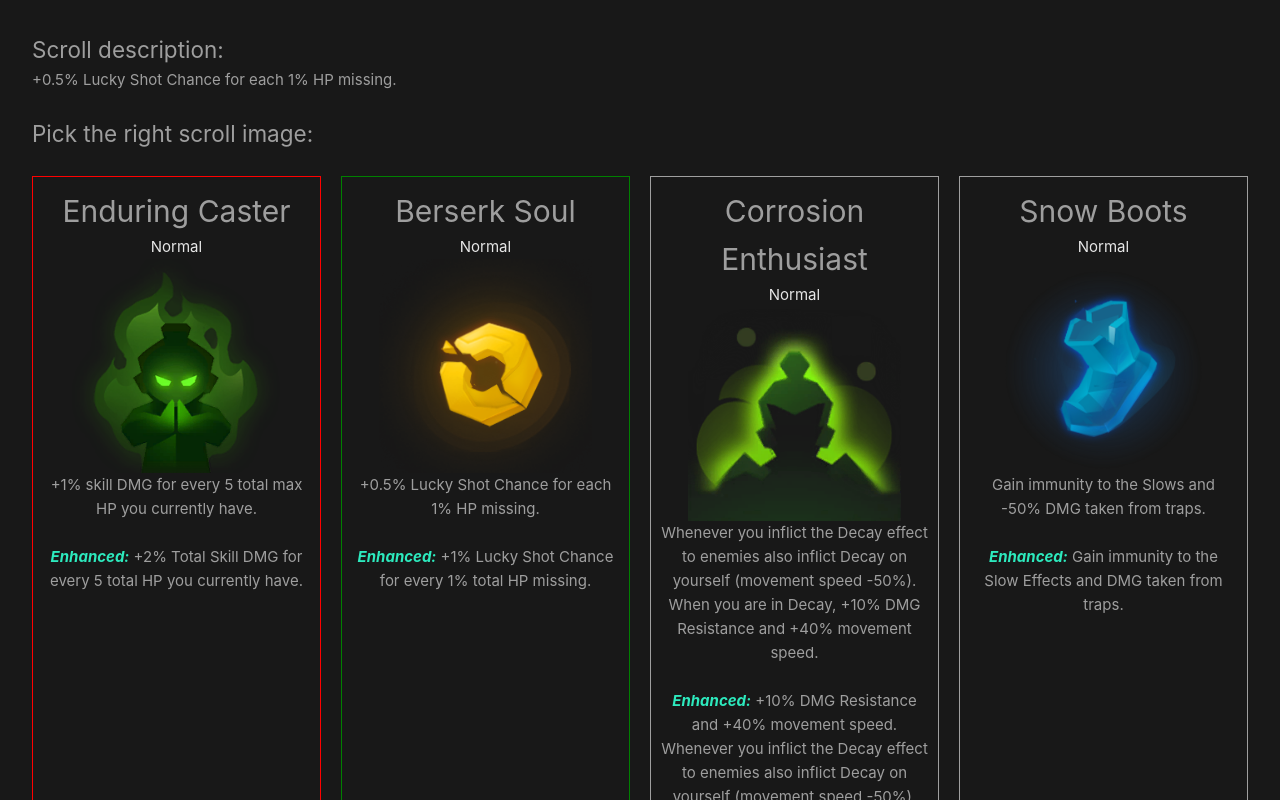
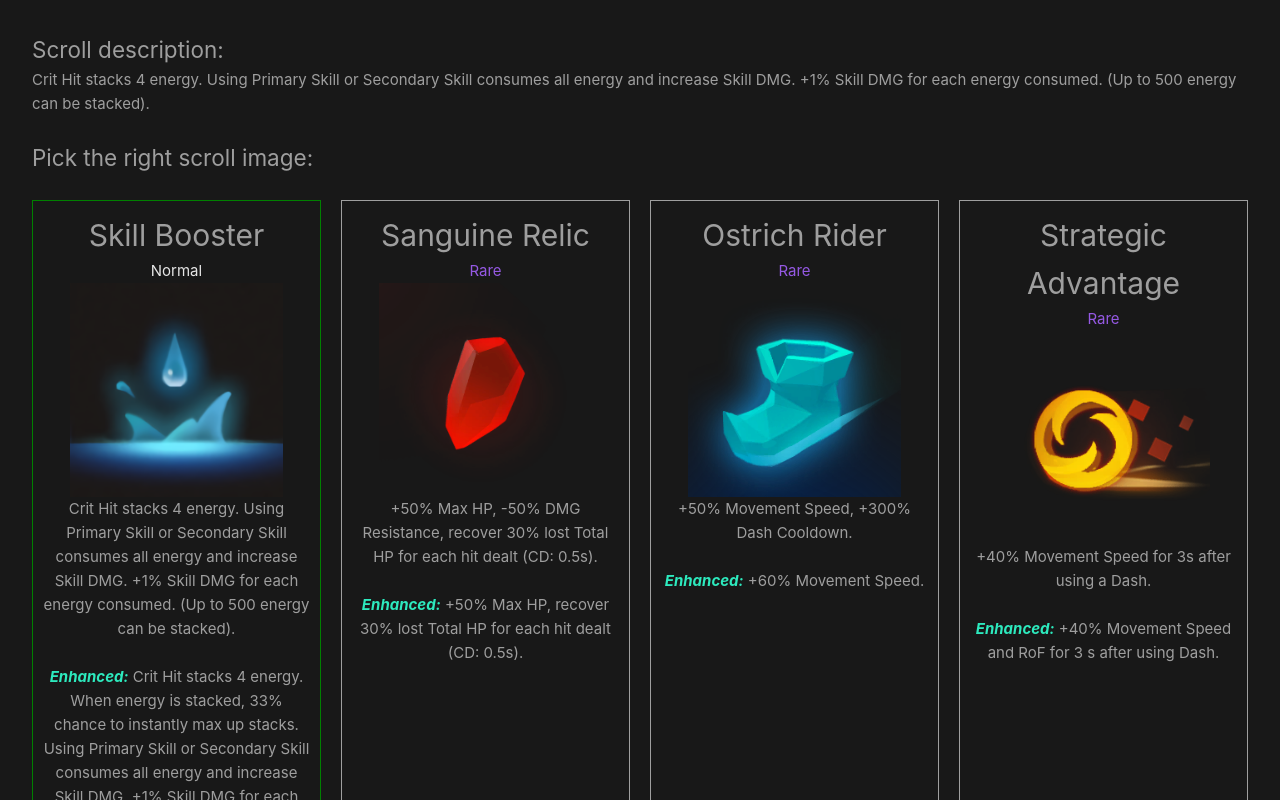
Before and after one commit to Chris1712/gfr-test, a Vue app in the folder gfr-app/: page / in a window 1280 px wide. Both pictures are taken after a click on the element 188 px from the left and 472 px from the top of the page. Shown: the top 800 px of the page. Built offline with nearby package versions, Linux system fonts and the light colour scheme.

Commit message:
Add a reset button

```diff
--- a/gfr-app/src/components/ScrollQuiz.vue
+++ b/gfr-app/src/components/ScrollQuiz.vue
@@ -4,31 +4,49 @@ import ScrollDetail from "@/components/ScrollDetail.vue";
 import ScrollImage from "@/components/ScrollImage.vue";
 import ScrollUtils, { type Scroll } from "@/services/ScrollUtils";
 
-let no_scrolls: number = 4;
-let indexes: number[] = [];
-const guessedScrollIndex = ref(-1); // -1 when not guessed, then changes to guessed index
+// Number of scrolls to display
+const no_scrolls: number = 4;
 
-// Pick random indexes from the scrolls array, ensuring no duplicates
-while (indexes.length < no_scrolls) {
-  let n = Math.floor(Math.random() * ScrollUtils.getScrolls().length);
-  if (!indexes.includes(n)) {
-    indexes.push(n);
+// Indexes of the scrolls to be displayed; no_scrolls of them
+const indexes = ref<number[]>([]);
+// Index of the correct scroll
+const correctIndex = ref<number | null>();
+// The correct scroll
+const correctScroll = ref<Scroll | null>(null);
+//  Index of the scroll guessed by the user; -1 when not guessed, then changes to guessed index
+const guessedScrollIndex = ref(-1);
+
+pickScrolls();
+
+// Pick no_scrolls randomly, and then select one of those as the correct one
+function pickScrolls() {
+  indexes.value = []; // Reset the list of scrolls
+
+  while (indexes.value.length < no_scrolls) {
+    let n = Math.floor(Math.random() * ScrollUtils.getScrolls().length);
+    if (!indexes.value.includes(n)) {
+      indexes.value.push(n);
+    }
   }
+
+  correctIndex.value =  indexes.value[Math.floor(Math.random() * no_scrolls)];
+  correctScroll.value = ScrollUtils.getScrolls()[correctIndex.value];
 }
-
-// Pick a random scroll to be the correct answer
-const correctIndex: number =  indexes[Math.floor(Math.random() * no_scrolls)];
-const correctScroll: Scroll = ScrollUtils.getScrolls()[correctIndex];
 
 
 function selectScroll(index: number) {
   console.log("Selected scroll: " + index);
   guessedScrollIndex.value = index;
-  if (index === correctIndex) {
+  if (index === correctIndex.value) {
     console.log("Correct!");
   } else {
     console.log("Incorrect!");
   }
+}
+
+function reset() {
+  guessedScrollIndex.value = -1;
+  pickScrolls();
 }
 
 </script>
@@ -49,10 +67,11 @@ function selectScroll(index: number) {
       <scroll-detail :index="i" />
     </div>
   </div>
+  <br>
+  <button v-if="guessedScrollIndex>=0" @click="reset()">RESET</button>
 </template>
 
 <style scoped>
-
 
 .scroll-group {
   display: flex;
@@ -63,11 +82,19 @@ function selectScroll(index: number) {
   width: 100%;
 }
 
-
 .scroll-detail {
   flex-basis: 100%;
   padding: 10px;
   border: 1px solid var(--color-text);
+}
+
+button {
+  width: 100%;
+  padding: 20px;
+  border: 1px solid var(--color-text);
+  background-color: var(--color-bg);
+  color: var(--color-text);
+  cursor: pointer;
 }
 
 @media (min-width: 1024px) {
```
Also changed, not shown: 1 other file (tests, documents, lock files or other folders).
